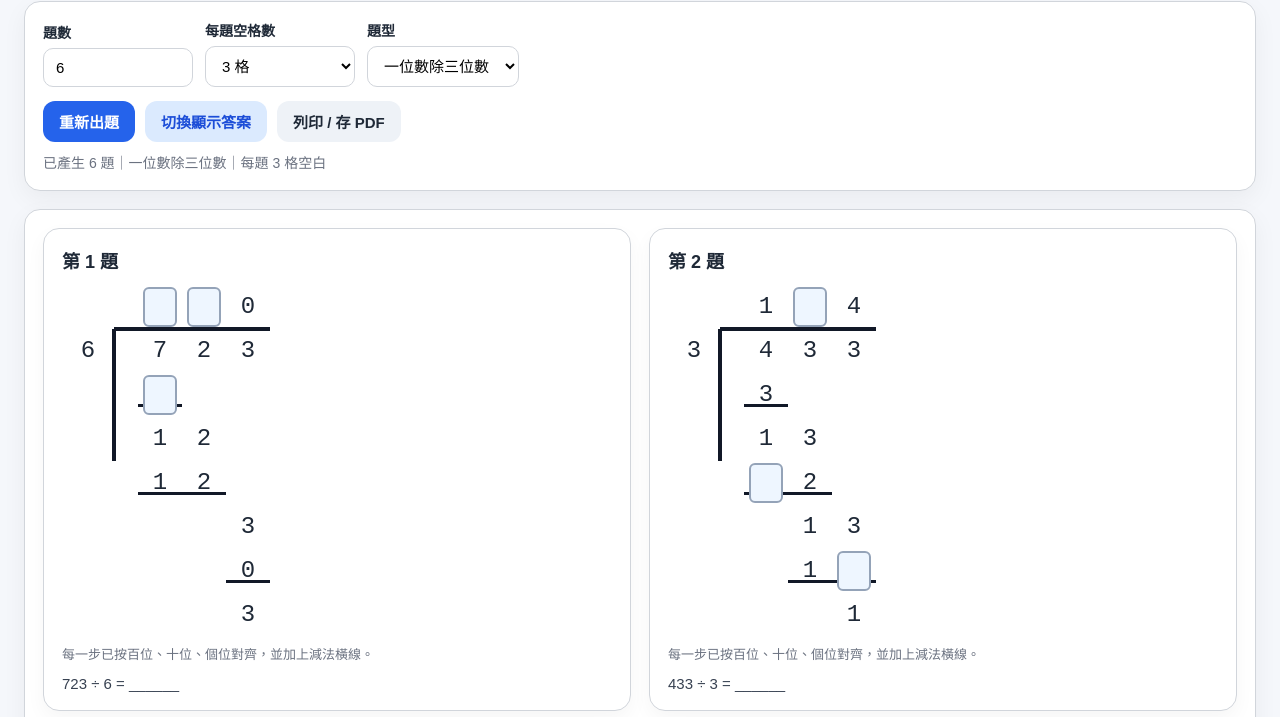
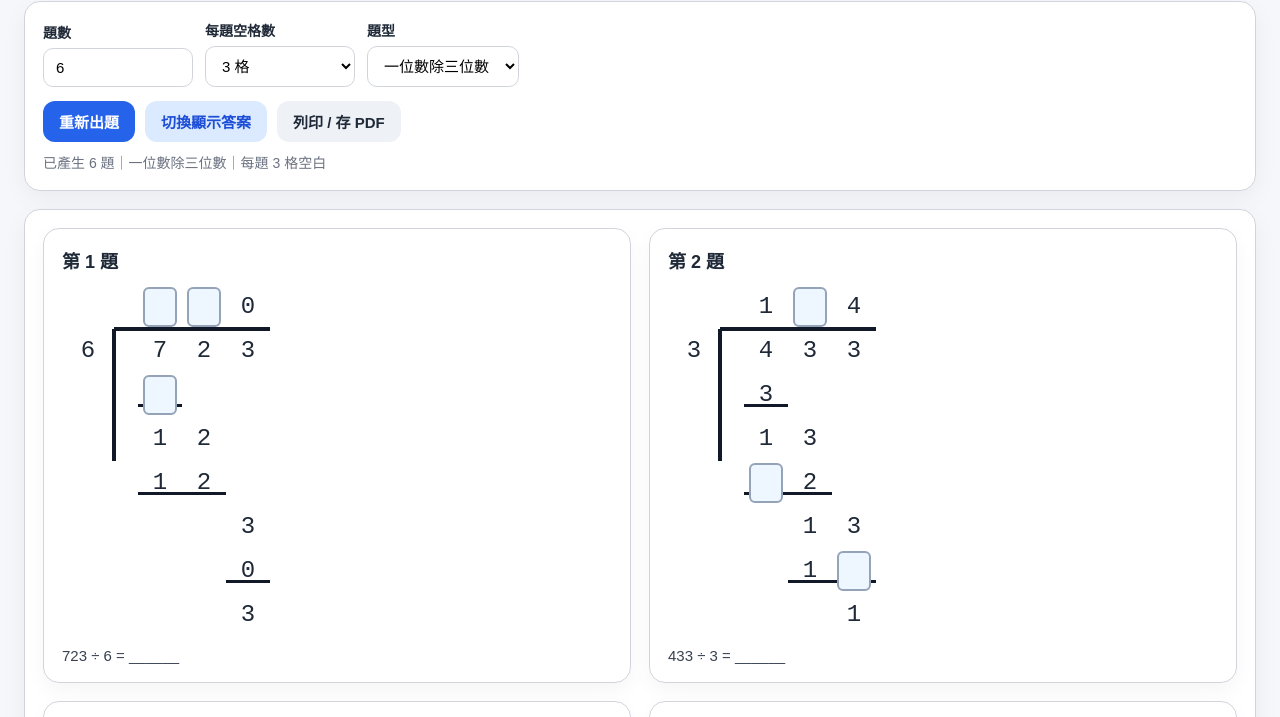
Before and after one commit to 9e6r0i3c0y7u/Straight-Fill-in-the-Blanks, a plain HTML site: page index.html in a window 1280 px wide. Shown: the part 77-794 px from the top of the page. Drawn offline with Linux system fonts and the light colour scheme.

Commit message:
Update index.html

```diff
--- a/index.html
+++ b/index.html
@@ -504,7 +504,6 @@
       html += `
           </div>
         </div>
-        <div class="hint">每一步已按百位、十位、個位對齊，並加上減法橫線。</div>
         <div class="eq">${
           showAnswers
             ? `${problem.dividend} ÷ ${problem.divisor} = ${problem.quotient}${problem.remainder ? ` … ${problem.remainder}` : ""}`
```
